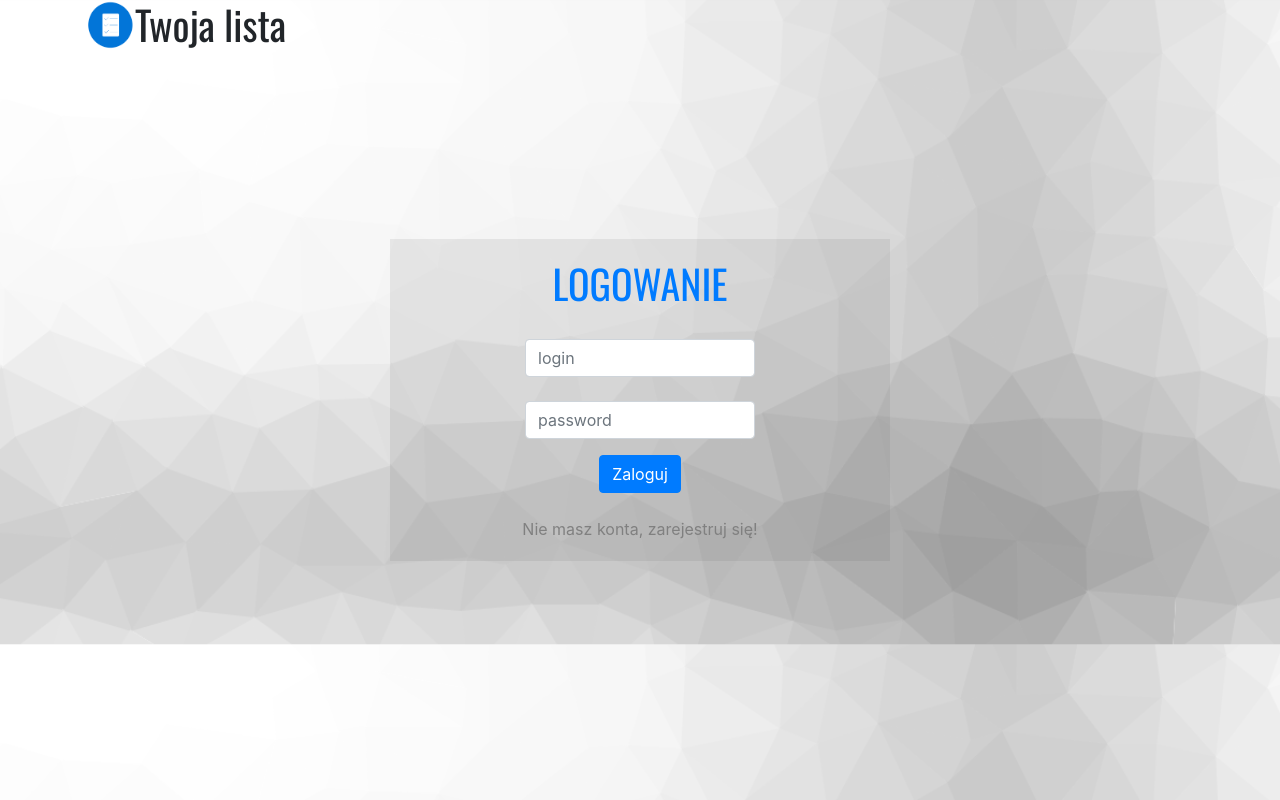
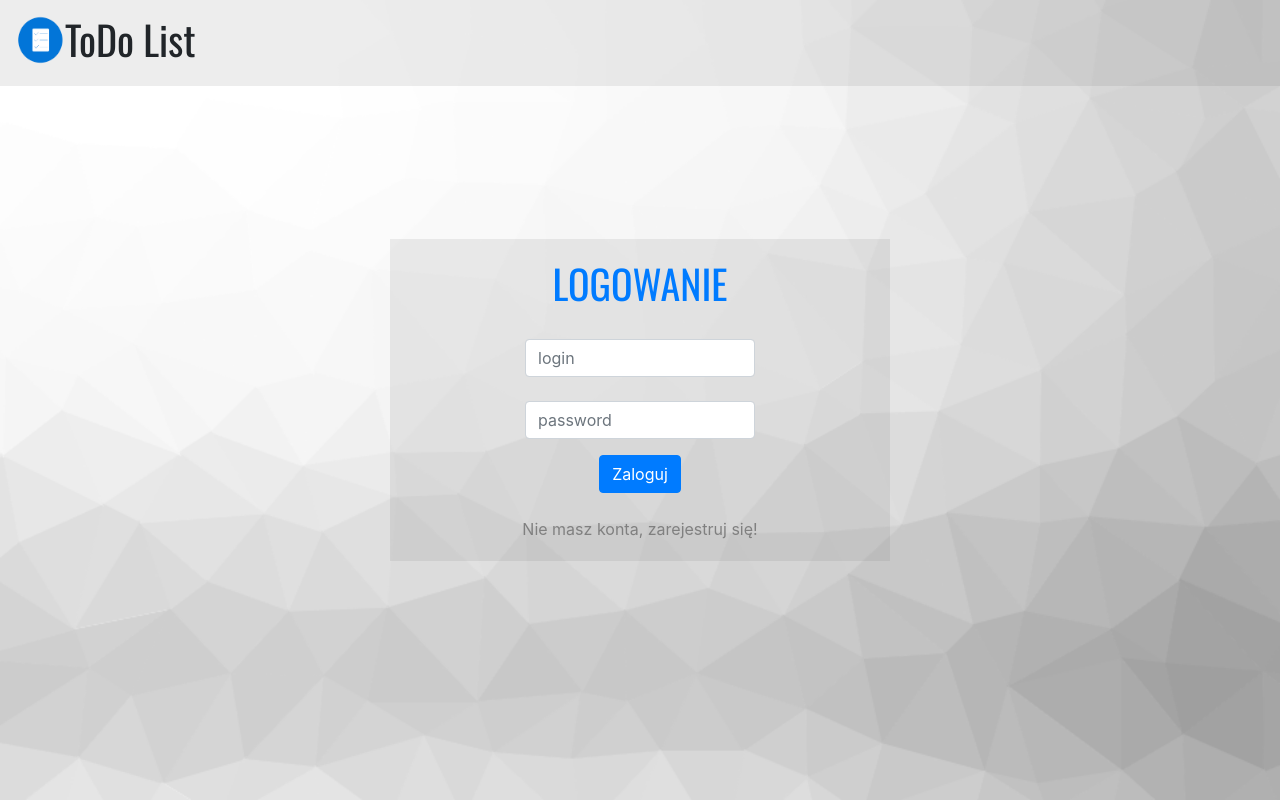
Before and after one commit to JakubC0401/projektG-owaniaHTML, a PHP site: page / in a window 1280 px wide. Run offline with PHP 8.4, Linux system fonts and the light colour scheme.

Commit message:
Header with logo and website name

```diff
--- a/index.html
+++ b/index.html
@@ -16,13 +16,14 @@
     <script src="https://cdnjs.cloudflare.com/ajax/libs/popper.js/1.14.7/umd/popper.min.js" integrity="sha384-UO2eT0CpHqdSJQ6hJty5KVphtPhzWj9WO1clHTMGa3JDZwrnQq4sF86dIHNDz0W1" crossorigin="anonymous"></script>
     <script src="https://stackpath.bootstrapcdn.com/bootstrap/4.3.1/js/bootstrap.min.js" integrity="sha384-JjSmVgyd0p3pXB1rRibZUAYoIIy6OrQ6VrjIEaFf/nJGzIxFDsf4x0xIM+B07jRM" crossorigin="anonymous"></script>
 
-    <div class="container">
-      <div>
+    <div class="wrapper">
+      <div class="test">
         <header class="siteLogo">
-          <img src="Pagelogo.png" width="50px" height="50px" >
-          <h1>Twoja lista</h1>
-        </header>
+          <img src="Pagelogo.png" width="50px" height="50px">
+          <h1>ToDo List</h1>
+      </header>
       </div>
+
 
       <div class="logging">
         <form>
@@ -46,5 +47,5 @@
     </div>
 
 
-    </body>
+  </body>
 </html>
--- a/style.css
+++ b/style.css
@@ -1,12 +1,30 @@
-body
+html, body
 {
+    width:100%;
+    height:100%;
+    margin:0 !important;
+    padding:0;
     font-family: 'Open Sans', sans-serif;
 }
+.wrapper
+{
+    width: 100%;
+}
+
+.test
+{
+    width:100%;
+}
+
 .siteLogo
 {
     text-align: left;
-    margin-left: auto;
-    margin-right: auto;
+    margin-left: 0;
+    margin-right: 0;
+    background:rgba(78, 78, 78, 0.1);
+    padding: 15px;
+    width:100%;
+
 }
 .siteLogo > img
 {
@@ -26,14 +44,8 @@ body
     background-image: url("background.png");
     background-size : cover;
 }
-.container
-{
-    margin-top:auto;
-    margin-bottom:auto;
-    margin-left:auto;
-    margin-right:auto;
 
-}
+
 h1
 {
     font-family: 'Oswald', sans-serif;
@@ -62,7 +74,6 @@ h1
 }
 .form-control
 {
-
   margin-left: auto;
   margin-right: auto;
 }
```
